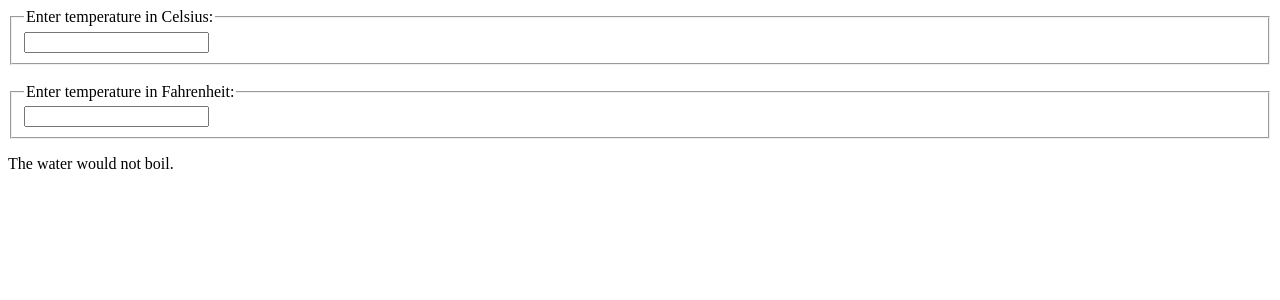
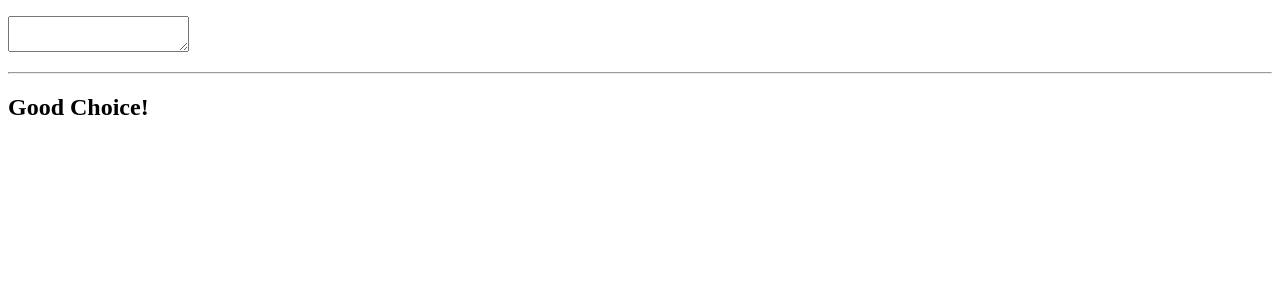
Before and after one commit to alfinarif/nodejs_practices, a React (Vite) app in the folder ReactJsPractices/practiceProject_2/: page / in a window 1280 px wide. Shown: the top 300 px of the page. Built offline with nearby package versions, Linux system fonts and the light colour scheme.

Commit message:
useState

```diff
--- a/ReactJsPractices/practiceProject_2/src/App.jsx
+++ b/ReactJsPractices/practiceProject_2/src/App.jsx
@@ -1,4 +1,5 @@
-import Calculator from './components/Calculator';
+
+import Todo from "./components/FuncComponents/Todo";
 
 const App = () => {
   //const quantities = [1,2,3];
@@ -25,7 +26,9 @@ const App = () => {
 
       {/* <FormPractice3/> */}
 
-      <Calculator/>
+      {/* <Calculator/> */}
+
+      <Todo/>
 
     </div>
   );
--- a/ReactJsPractices/practiceProject_2/src/components/FuncComponents/Todo.jsx
+++ b/ReactJsPractices/practiceProject_2/src/components/FuncComponents/Todo.jsx
@@ -3,9 +3,9 @@ import { useState } from 'react';
 const Todo = () => {
 
     const [todo, setTodo] = useState('');
-    const [warning, setWarning] = useState('');
+    const [warning, setWarning] = useState(null);
 
-    handleInput = (e)=>{
+    const handleInput = (e)=>{
         const inputValue = e.target.value;
         const warning = inputValue.includes('.js') ? "You need Javascript skill to complete the task. Do you have it?" : null;
 
@@ -19,7 +19,7 @@ const Todo = () => {
                 <textarea
                 name="todo"
                 value={todo}
-                onChange={this.handleInput}
+                onChange={handleInput}
                 />
             </p>
 
```
